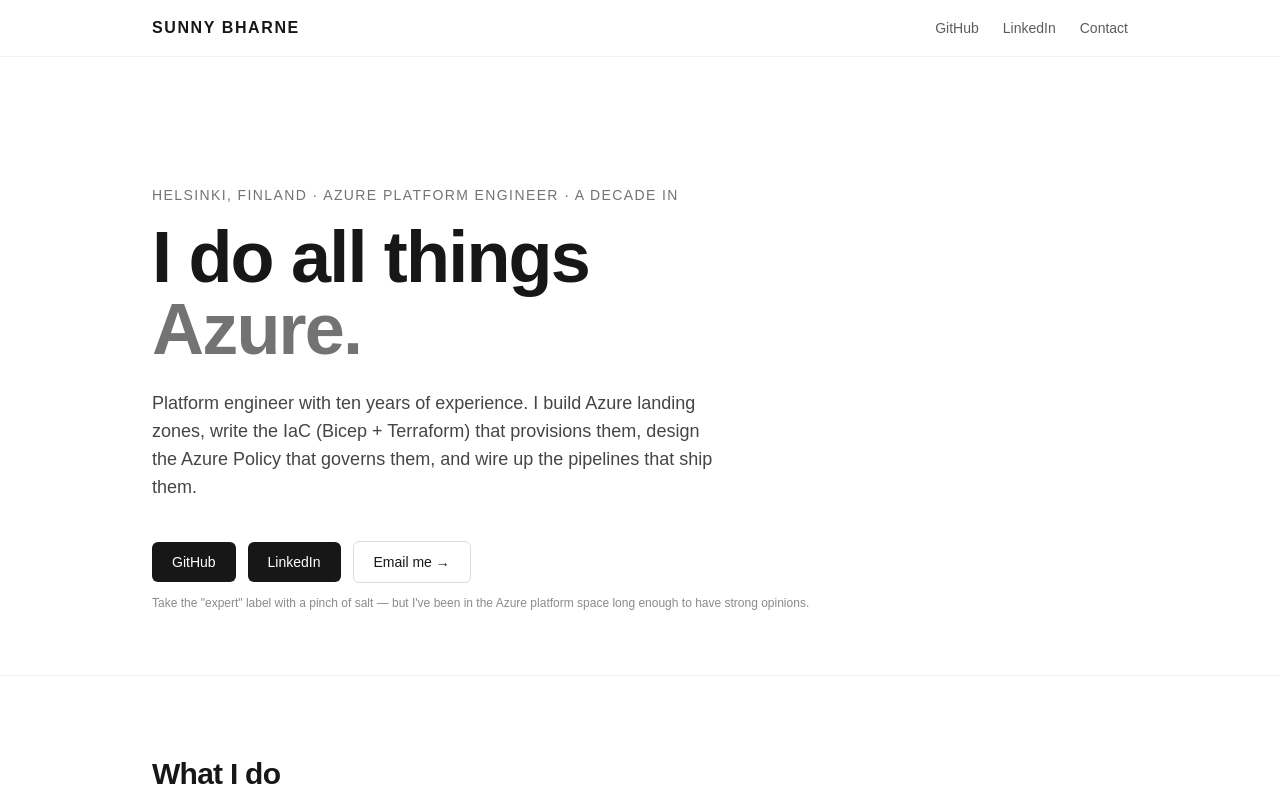
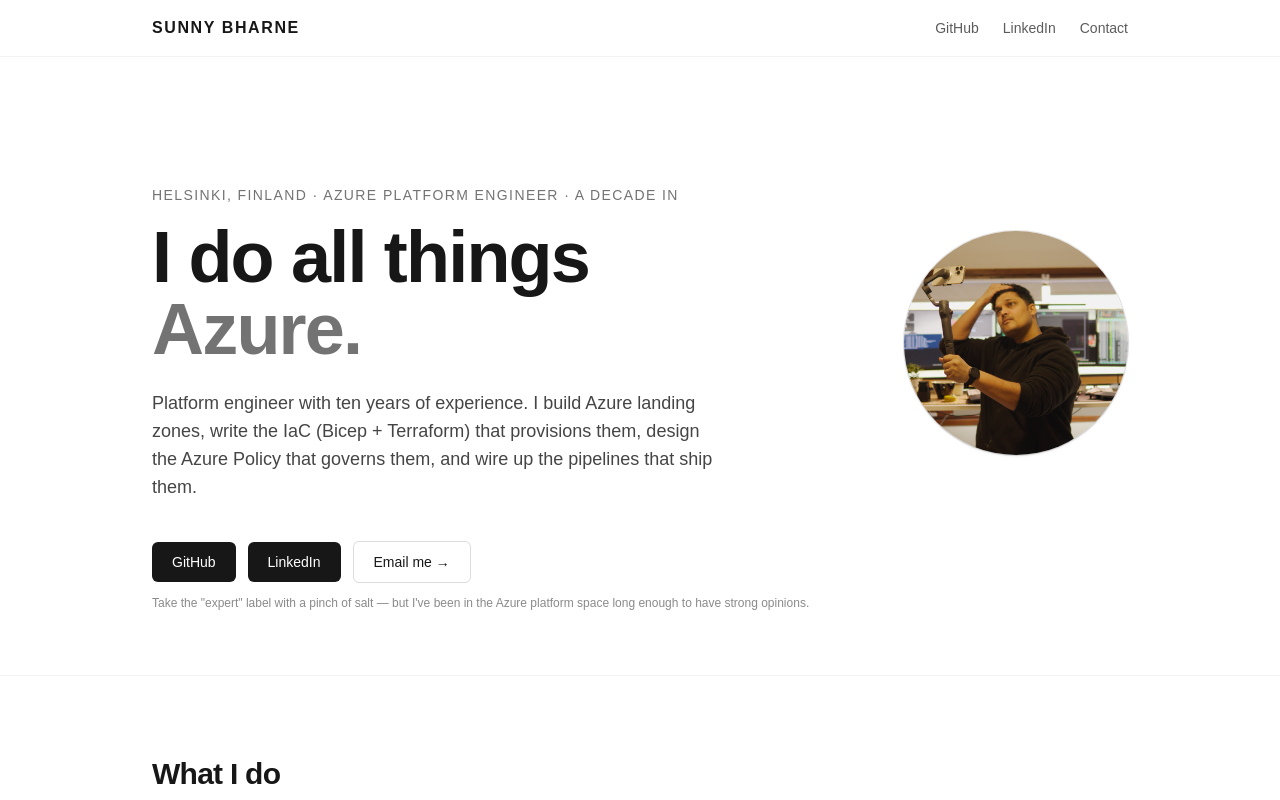
Before and after one commit to sunnybharne/sunnybharne, a Next.js app: page / in a window 1280 px wide. Shown: the top 800 px of the page. Built offline with nearby package versions, Linux system fonts and the light colour scheme.

Commit message:
Add circular profile photo to portfolio hero
Center-cropped from 3840x2160 to 800x800 and saved to public/, served
as a 160px (224px on >=sm) circular img with a thin ring next to the
hero heading. Original 4 MB source kept in assets/ as the editable
master.

```diff
--- a/app/page.tsx
+++ b/app/page.tsx
@@ -26,6 +26,8 @@ export default function HomePage() {
 function Hero() {
   return (
     <section className="mx-auto max-w-5xl px-6 pt-20 pb-16 sm:pt-32">
+      <div className="flex flex-col-reverse items-start gap-10 md:flex-row md:items-center md:gap-12">
+        <div className="flex-1">
           <p className="mb-4 text-sm font-medium uppercase tracking-widest opacity-60">
             Helsinki, Finland · Azure Platform Engineer · A decade in
           </p>
@@ -35,11 +37,23 @@ function Hero() {
             <span className="opacity-60">Azure.</span>
           </h1>
           <p className="mt-6 max-w-xl text-lg opacity-80">
-        Platform engineer with ten years of experience. I build Azure landing
-        zones, write the IaC (Bicep + Terraform) that provisions them, design
-        the Azure Policy that governs them, and wire up the pipelines that
-        ship them.
+            Platform engineer with ten years of experience. I build Azure
+            landing zones, write the IaC (Bicep + Terraform) that provisions
+            them, design the Azure Policy that governs them, and wire up the
+            pipelines that ship them.
           </p>
+        </div>
+        <div className="shrink-0">
+          {/* eslint-disable-next-line @next/next/no-img-element */}
+          <img
+            src="/profile.jpg"
+            alt="Sunny Bharne"
+            width={224}
+            height={224}
+            className="h-40 w-40 rounded-full object-cover ring-1 ring-black/10 dark:ring-white/15 shadow-sm sm:h-56 sm:w-56"
+          />
+        </div>
+      </div>
       <div className="mt-10 flex flex-wrap items-center gap-3">
         <a
           href="https://github.com/sunnybharne"
```
Also changed, not shown: public/profile.jpg (added), 1 other file (tests, documents, lock files or other folders). Lines whose indentation alone changed are shown as unchanged.
